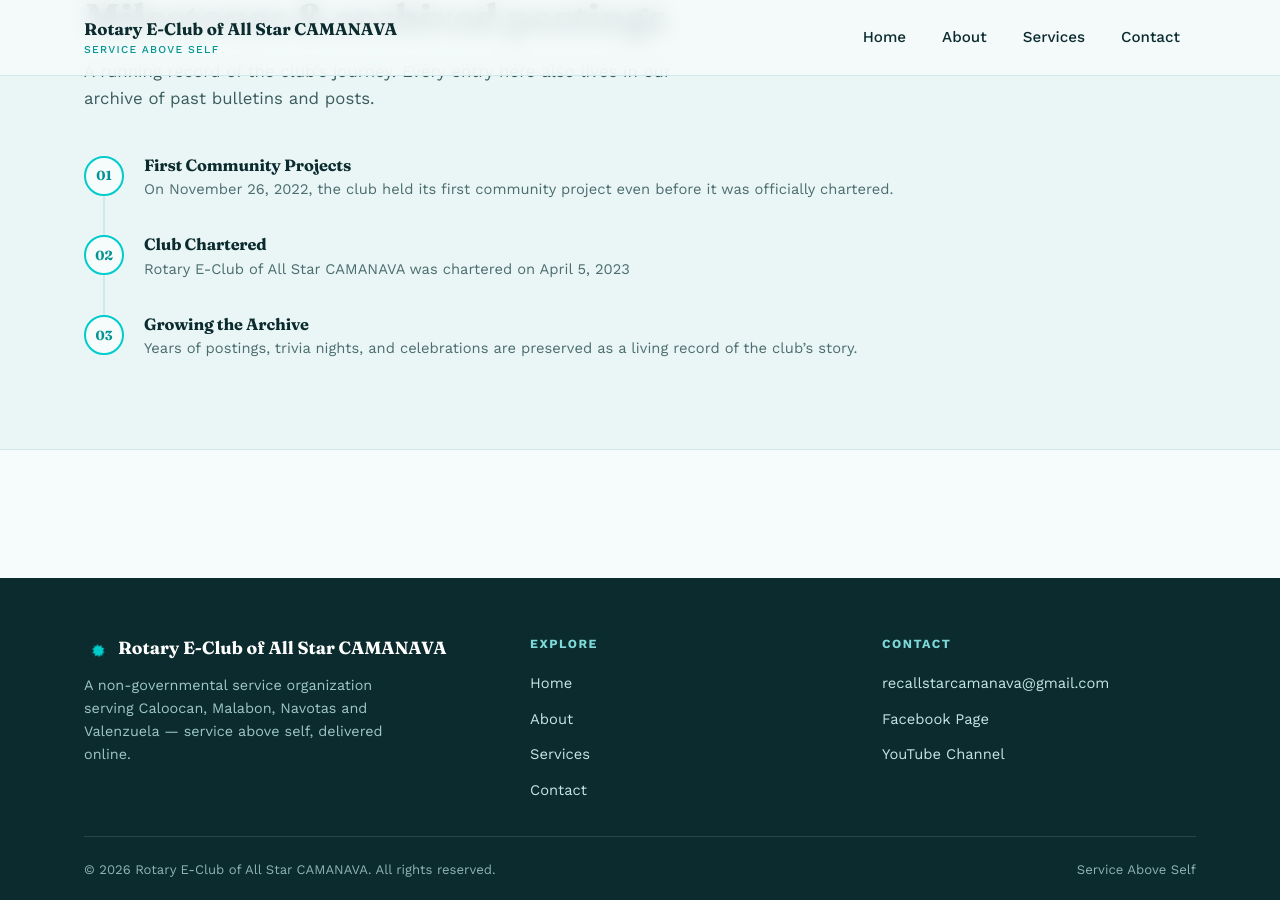
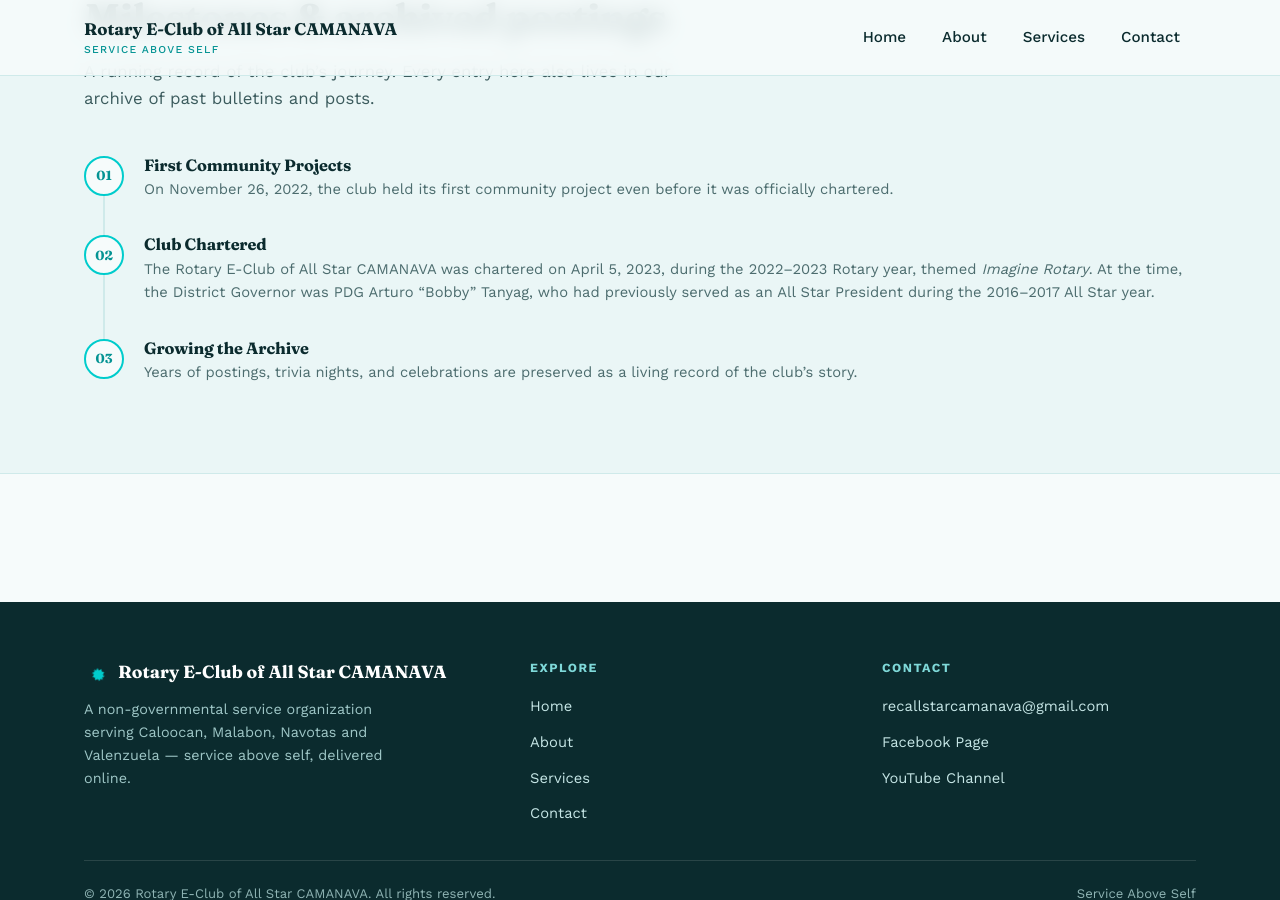
Before and after one commit to allstarcamanava/allstarcamanava.github.io, a Jekyll site: the page built from about.html, in a window 1280 px wide and 900 px high, scrolled down 1881 px. Built offline with Jekyll 4.4.1, drawn with Linux system fonts in a browser that asks for light colours.

Commit message:
Update Site Settings “about”

```diff
--- a/_data/about.yml
+++ b/_data/about.yml
@@ -39,7 +39,11 @@ history:
       title: First Community Projects
     - number: "02"
       title: " Club Chartered"
-      description: Rotary E-Club of All Star CAMANAVA was chartered on April 5, 2023
+      description: The Rotary E-Club of All Star CAMANAVA was chartered on April 5,
+        2023, during the 2022–2023 Rotary year, themed *Imagine Rotary*. At the
+        time, the District Governor was PDG Arturo “Bobby” Tanyag, who had
+        previously served as an All Star President during the 2016–2017 All Star
+        year.
     - number: "03"
       title: Growing the Archive
       description: >+
```
